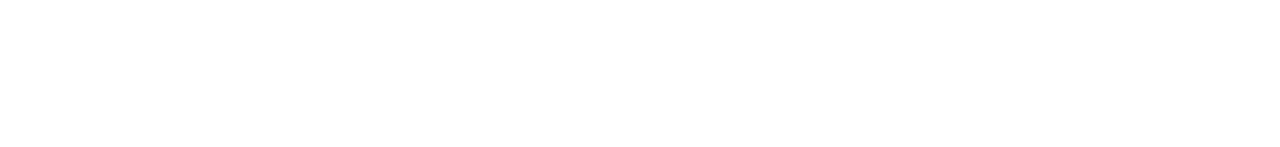
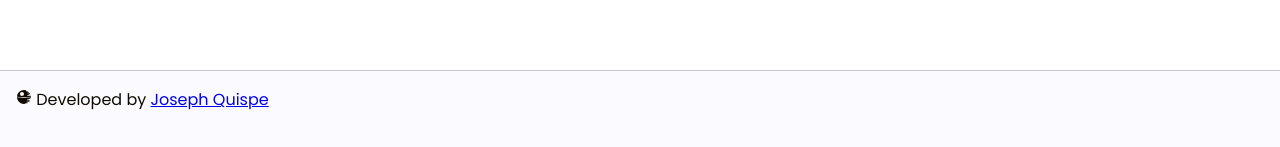
Before and after one commit to joequich/project4, a React (Create React App) app in the folder client/: page / in a window 1280 px wide. Shown: the part 666-813 px from the top of the page. Built offline with nearby package versions, Linux system fonts and the light colour scheme; no server answers.

Commit message:
refactor: add footer

```diff
--- a/client/package.json
+++ b/client/package.json
@@ -32,7 +32,7 @@
     "react": "17.0.2",
     "react-dom": "17.0.2",
     "react-hot-toast": "2.1.1",
-    "react-icons": "4.2.0",
+    "react-icons": "4.3.1",
     "react-redux": "7.2.5",
     "react-router-dom": "^5.2.0",
     "react-scripts": "4.0.3",
--- /dev/null
+++ b/client/src/components/Footer.tsx
@@ -0,0 +1,11 @@
+import { GiDeathStar as Icon } from 'react-icons/gi';
+import { Link } from 'react-router-dom';
+export const Footer = () => {
+    return (
+        <footer>
+            <div className="footer-container">
+                <p><Icon /> Developed by <Link to={'/'}>Joseph Quispe</Link></p>
+            </div>
+        </footer>
+    )
+}
--- a/client/src/routers/AppRouter.tsx
+++ b/client/src/routers/AppRouter.tsx
@@ -8,12 +8,12 @@
 import { useAppSelector } from '../hooks/Redux';
 import { AlertMessage } from '../components/AlertMessage';
 import { ProductsCreatePage } from '../pages/products/ProductsCreatePage';
+import { Footer } from '../components/Footer';
 
 export const AppRouter = () => {
     const { username } = useAppSelector(state => state.auth);
     return (
         <Router>
-            <div>
             <NavBar />
             <div className="content">
                 <AlertMessage />
@@ -26,7 +26,7 @@
                     <Redirect to="/auth/login"/>
                 </Switch>
             </div>
-            </div>
+            <Footer />
         </Router>
     );
 };
--- /dev/null
+++ b/client/src/styles/layout/__footer.scss
@@ -0,0 +1,6 @@
+.footer-container {
+    background-color: $primary-1;
+    height: 80px;
+    border-top: 1px solid rgb(200, 200, 212);
+    padding: 16px;
+}
--- a/client/src/styles/layout/_products.scss
+++ b/client/src/styles/layout/_products.scss
@@ -67,9 +67,9 @@
     margin-right: auto;
     display: flex;
     flex-direction: column;
-    padding: 0 8px;
+    padding: 0px 8px 32px 8px;
     @media (min-width: 768px) {
-        padding: 0 16px;
+        padding: 0px 16px 48px 16px;
     }
     // padding: 0 16px;
     // box-shadow: 0 1px 3px hsla(0, 0%, 0%, 0.2);
--- a/client/src/styles/styles.scss
+++ b/client/src/styles/styles.scss
@@ -10,3 +10,4 @@
 @import './layout/header';
 @import './layout/navigation';
 @import './layout/products';
+@import './layout/_footer';
```
Also changed, not shown: 1 other file (tests, documents, lock files or other folders). Lines whose indentation alone changed are shown as unchanged.
